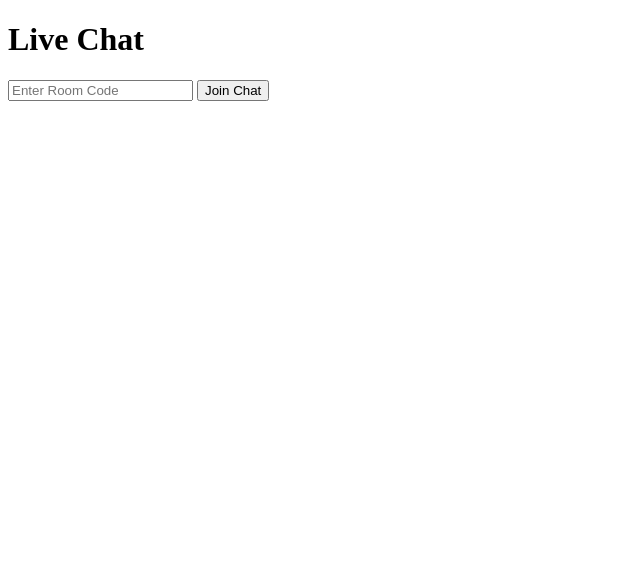
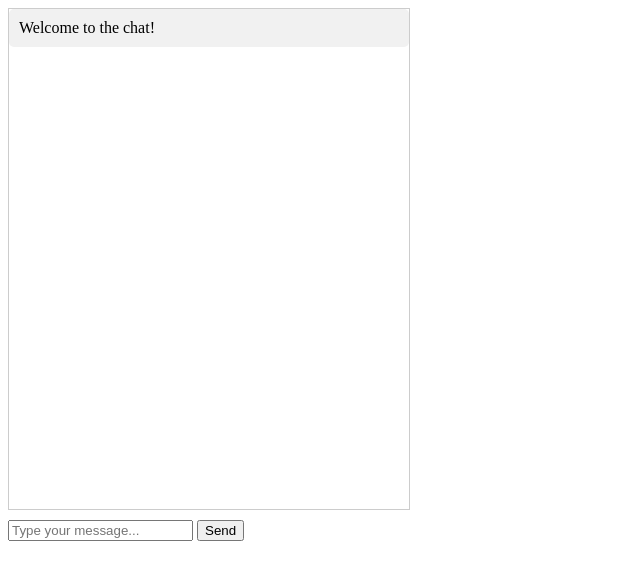
Before and after one commit to Hriday6/Chatting, a plain HTML site: page index.html in a window 1280 px wide. Shown: the whole page, without its empty margins (0-640 px from the left). Drawn offline with Linux system fonts and the light colour scheme.

Commit message:
Add files via upload

```diff
--- a/index.html
+++ b/index.html
@@ -1,17 +1,56 @@
 <!DOCTYPE html>
 <html>
 <head>
-  <title>Live Chat - Dark Theme</title>
-  <link rel="stylesheet" type="text/css" href="style.css">
+    <title>Live Chat</title>
+    <style>
+        /* CSS styles for the chat container */
+        .chat-container {
+            width: 400px;
+            height: 500px;
+            border: 1px solid #ccc;
+            overflow-y: scroll;
+        }
+
+        /* CSS styles for the chat messages */
+        .message {
+            padding: 10px;
+            background-color: #f1f1f1;
+            margin-bottom: 10px;
+            border-radius: 5px;
+        }
+
+        /* CSS styles for the user input field and button */
+        .user-input {
+            margin-top: 10px;
+        }
+    </style>
 </head>
 <body>
-  <div class="container">
-    <h1>Live Chat</h1>
-    <div class="form">
-      <input type="text" id="roomCode" placeholder="Enter Room Code">
-      <button onclick="joinRoom()">Join Chat</button>
+    <div class="chat-container">
+        <div class="message">Welcome to the chat!</div>
     </div>
-  </div>
-  <script src="script.js"></script>
+    <div class="user-input">
+        <input type="text" id="message-input" placeholder="Type your message..." />
+        <button onclick="sendMessage()">Send</button>
+    </div>
+
+    <script>
+        function sendMessage() {
+            var messageInput = document.getElementById('message-input');
+            var message = messageInput.value;
+
+            // Create a new message element
+            var messageElement = document.createElement('div');
+            messageElement.classList.add('message');
+            messageElement.innerText = message;
+
+            // Add the message to the chat container
+            var chatContainer = document.querySelector('.chat-container');
+            chatContainer.appendChild(messageElement);
+
+            // Clear the input field
+            messageInput.value = '';
+        }
+    </script>
 </body>
 </html>
```
